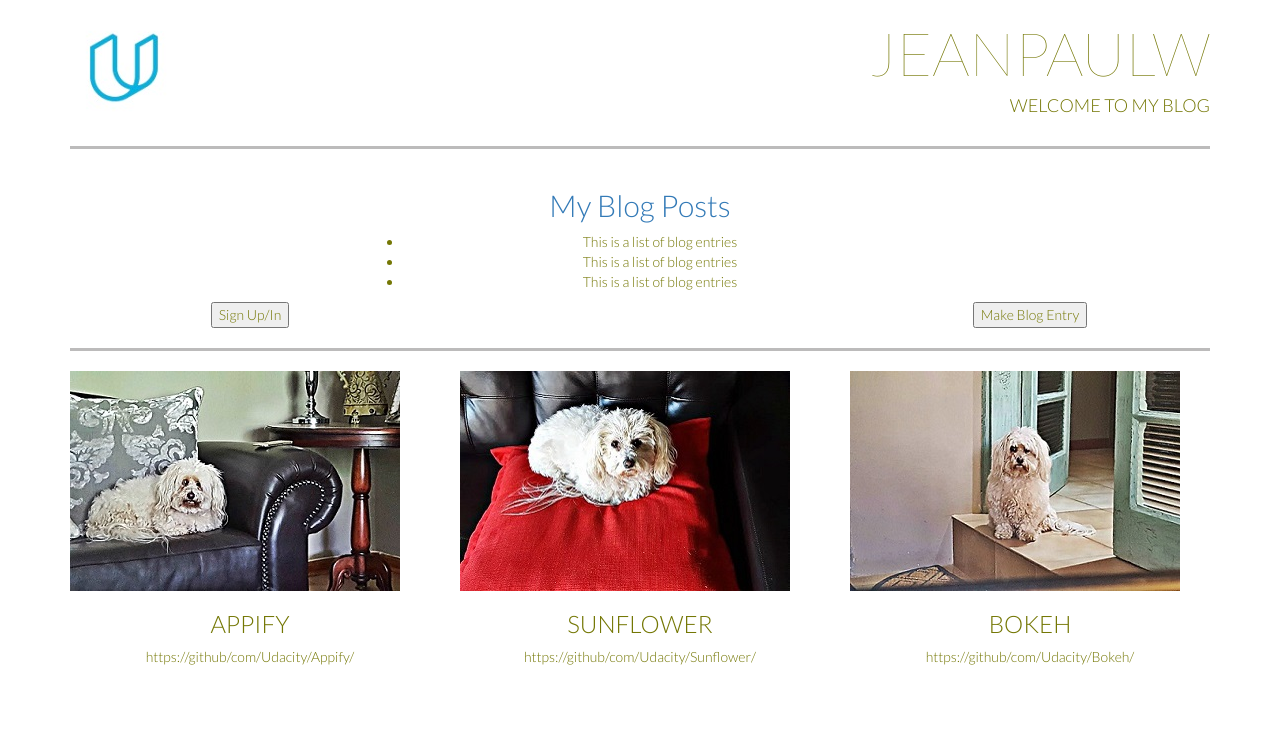
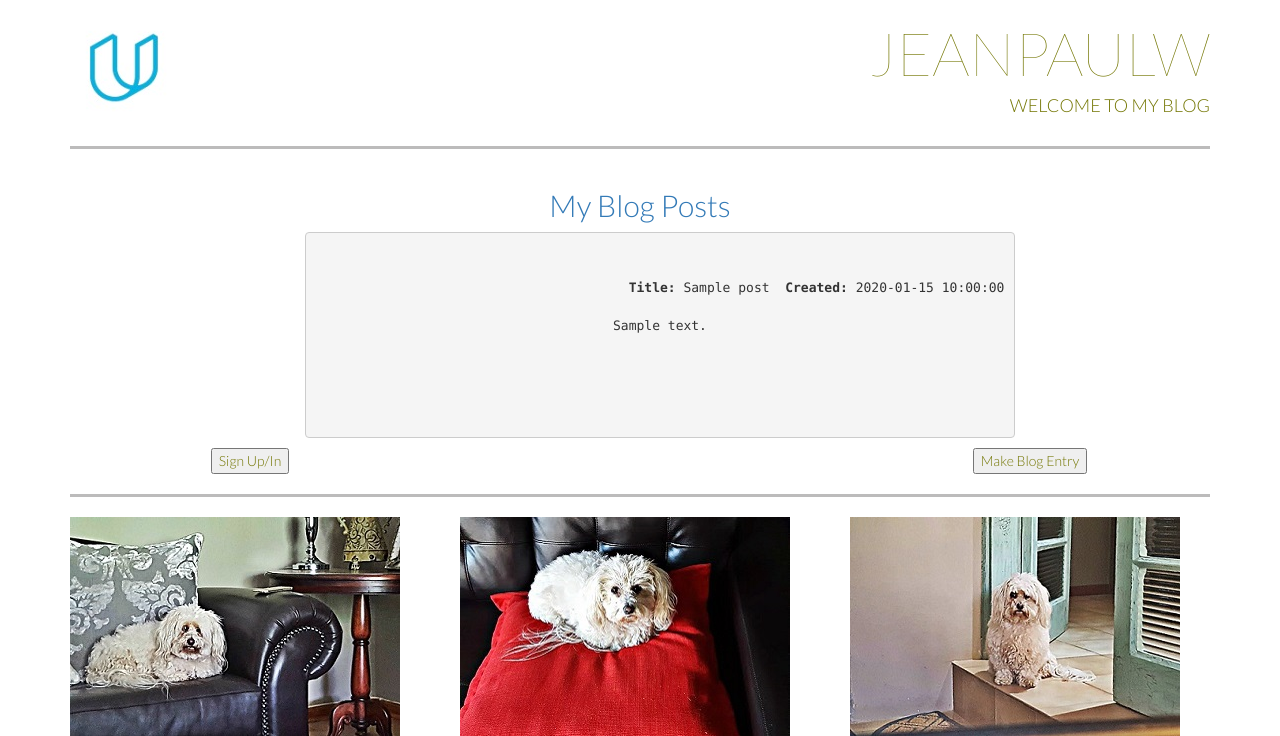
Before and after one commit to JPWILSON/Basic-Blog, a Python web app: template templates/homepage.html in a window 1280 px wide. Shown: the top 736 px of the page. Before the commit the page ends 665 px from the top, so only its background shows below. Run offline with Jinja, Linux system fonts and the light colour scheme; the template is opened without the code that fills it: most values are stand-ins (such as "Sample title", 1, 10 or a date in 2020); some libraries are stand-ins or nearby versions.

Commit message:
make blog functionality with form page and a main page

```diff
--- a/templates/homepage.html
+++ b/templates/homepage.html
@@ -8,15 +8,25 @@
 </div>
 
 <div class = "row">
-	<div class = "col-md-3"></div>
-	<div class = "col-md-6 ">
+	<div class = "col-md-2"></div>
+	<div class = "col-md-8 ">
 		<ul class = "text-center">
-			<li>This is a list of blog entries</li>
-			<li>This is a list of blog entries</li>
-			<li>This is a list of blog entries</li>
+				{% for post in posts %}
+
+
+			<pre >
+				<li class= "text-center">
+					<b>Title:</b> {{post.subject}} &nbsp<b>Created:</b> {{post.timestamp}}
+					<div>{{post.content}}</div>
+				</li>
+
+			</pre>
+
+				{% endfor %}
+
 		</ul>
 	</div>
-	<div class = "col-md-3"></div>
+	<div class = "col-md-2"></div>
 </div>
 
 <div class = "row text-center">
```
Also changed, not shown: main.py (+22 -7 lines), index.yaml (line endings or trailing spaces), 1 other file.
